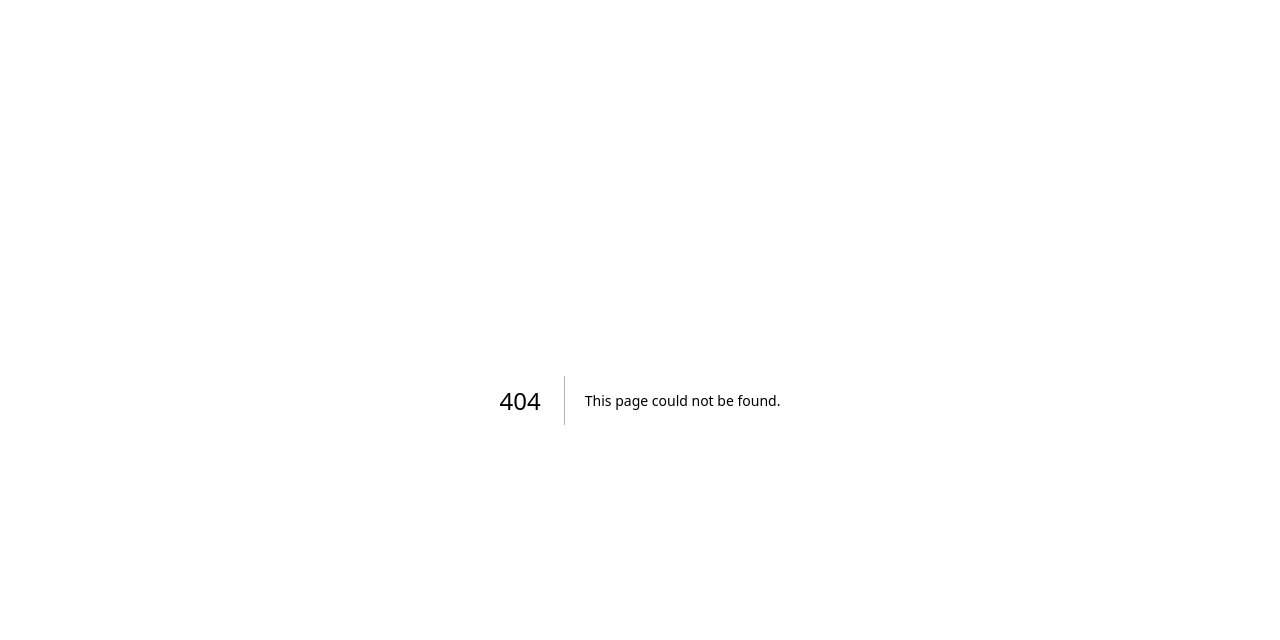
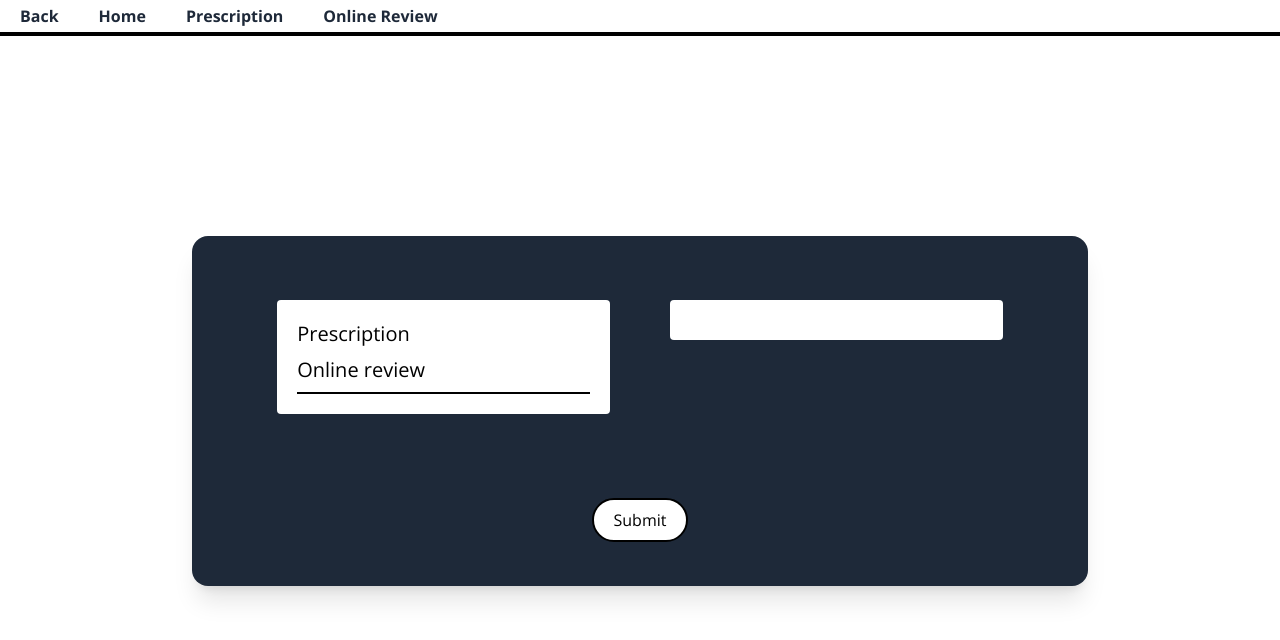
Before and after one commit to parthak314/Aethon, a Next.js app in the folder frontend/aethon/: page /verify in a window 1280 px wide. Before the commit this address had no page. Shown: the top 640 px of the page. Built offline with nearby package versions, Linux system fonts and the light colour scheme.

Commit message:
more frontend

```diff
--- a/frontend/aethon/app/layout.tsx
+++ b/frontend/aethon/app/layout.tsx
@@ -1,5 +1,9 @@
+"use client"
+
 import "./globals.css";
 import { Open_Sans } from 'next/font/google';
+import Link from "next/link"
+import { usePathname } from "next/navigation";
 
 const openSans = Open_Sans({
   subsets: ['latin'],
@@ -12,9 +16,34 @@ export default function RootLayout({
 }: Readonly<{
   children: React.ReactNode;
 }>) {
+
+  const currentPath = usePathname();
+  let nextPath = "/"
+
+  if (currentPath === "/verify"){
+    nextPath = "/"
+  }
+  if (currentPath === "/verify/analyse"){
+    nextPath = "/verify"
+  }
   return (
     <html lang="en"  className={openSans.variable}>
       <body >
+        <header className="w-full bg-white py-1">
+          <nav className="flex">
+            <div>
+              <ul className="flex items-center gap-10 text-gray-800 px-5 font-bold">
+                <Link href={nextPath}>Back</Link>
+                <Link href="/">Home</Link>
+                <Link href="/verify">Prescription</Link>
+                <Link href="/verify">Online Review</Link>
+              </ul>
+            </div>
+          </nav>
+        </header>
+        <div>
+          <hr className="border-2 border-black"/>
+        </div>
         {children}
       </body>
     </html>
--- a/frontend/aethon/app/page.tsx
+++ b/frontend/aethon/app/page.tsx
@@ -1,4 +1,4 @@
-
+import Link from "next/link"
 
 export default function Home() {
   return (
@@ -7,12 +7,12 @@ export default function Home() {
         <div className="w-full max-w-4xl flex flex-col gap-6 bg-gray-800 p-6 rounded-2xl shadow-xl z-10 items-center">
           <div className="flex content-center py-15">
             <h1 className="text-4xl font-bold text-white">
-              Welcome, verify fradulent stuff here
+              Welcome, verify fraudulent stuff here
             </h1>
           </div>
           <div className="flex py-5">
             <button className="px-2 py-2 border-2 border-black bg-white text-black rounded-full hover:bg-purple-500">
-              Find out here
+              <Link href="/verify">Find out here</Link>
             </button>
           </div>
         </div>
--- /dev/null
+++ b/frontend/aethon/app/verify/analyse/page.tsx
@@ -0,0 +1,7 @@
+export default function analyse(){
+    return (
+      <div className="flex p-5">
+        <h1 className="text-black font-bold text-5xl"> Analysing content ... </h1>
+      </div>
+    )
+}
--- /dev/null
+++ b/frontend/aethon/app/verify/page.tsx
@@ -0,0 +1,50 @@
+"use client"
+
+import Link from "next/link"
+import { useState } from "react"
+
+export default function verify() {
+  const [current, set] = useState<"default" | "prescription" | "review" | "photo" | "upload" | "url">("default");
+
+  return (
+    <main>
+      <section className="flex flex-col items-center py-50">
+        <div className="w-full max-w-4xl flex flex-col gap-6 bg-gray-800 p-6 rounded-2xl shadow-xl z-10 items-center">
+          <div className="flex gap-5 p-5 w-19/20">
+            <section className="w-1/2 p-5">
+              <div className="w-full max-w-4xl flex flex-col gap-2 bg-white p-5 rounded-sm z-20">
+                <button onClick={() => set("prescription")} className="text-black self-start text-xl">
+                  Prescription
+                </button>
+                <button onClick={() => set("review")} className="text-black self-start text-xl">
+                  Online review
+                </button>
+                <hr className="border border-black"/>
+                { current == "prescription" &&
+                  <div className="w-full flex flex-col gap-2">
+                    <button onClick={() => set("photo")} className="text-black self-start text-xl"> Take photo </button>
+                    <button className="text-black self-start text-xl"> Upload photo </button>
+                  </div> }
+                {current == "review" && <p className="text-black text-xl"> Please enter the url to the online review </p>}
+              </div>
+            </section>
+            <section className="w-1/2 p-5">
+              <div className="w-full max-w-4xl flex flex-col gap-5 bg-white p-5 rounded-sm z-20">
+                { current == "photo" && <p className="text-black text-xl"> Insert camera here </p> }
+                { current == "review" &&
+                  <div className="w-full flex flex-col gap-2">
+                    <input className="border-2 border-black text-black bg-white"/>
+                  </div> }
+              </div>
+            </section>
+          </div>
+          <div className="flex py-5 items-center">
+            <button className=" px-5 py-2 border-2 border-black bg-white text-black rounded-full hover:bg-purple-500">
+              <Link href="\verify\analyse"> Submit </Link>
+            </button>
+          </div>
+        </div>
+      </section>
+    </main>
+  )
+}
```
